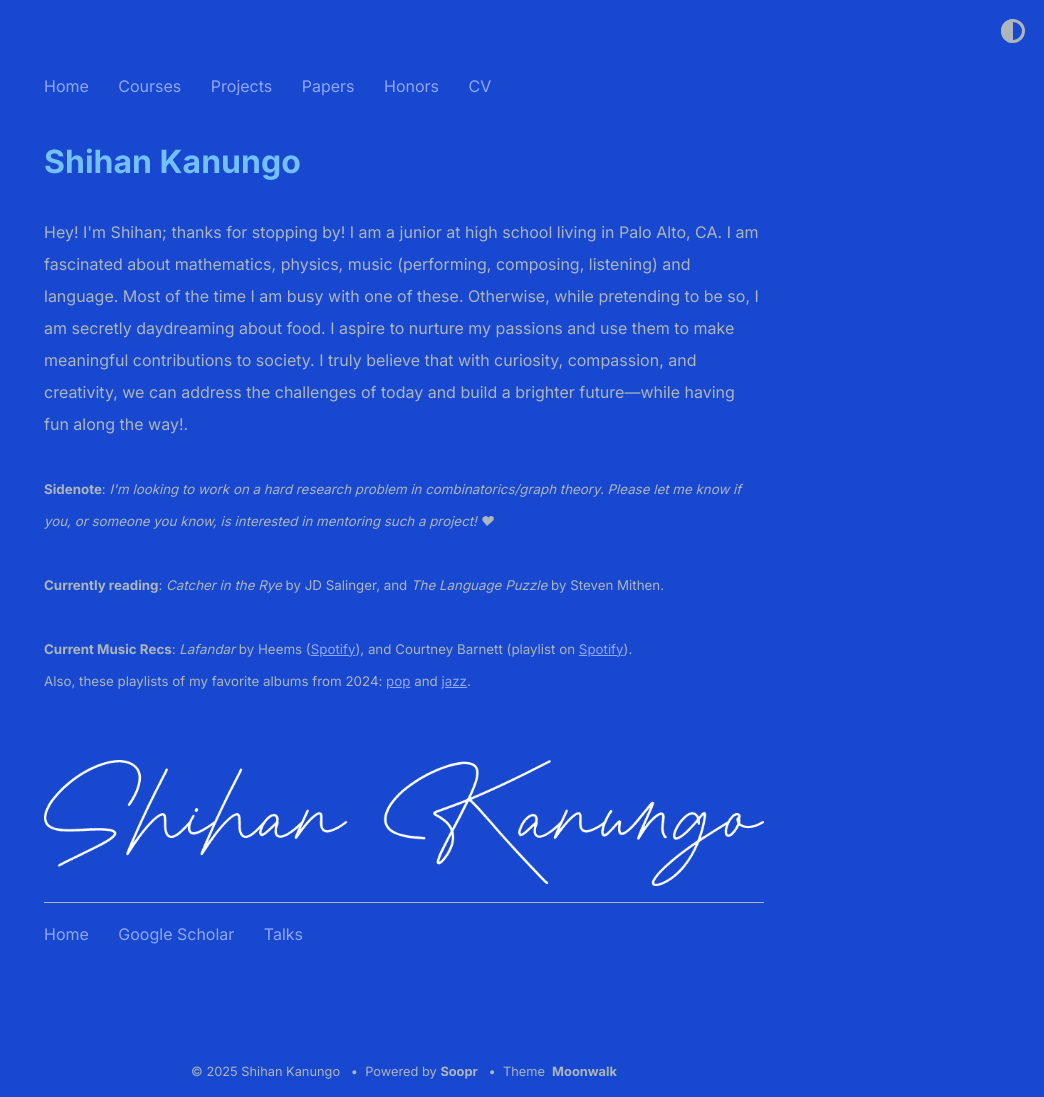
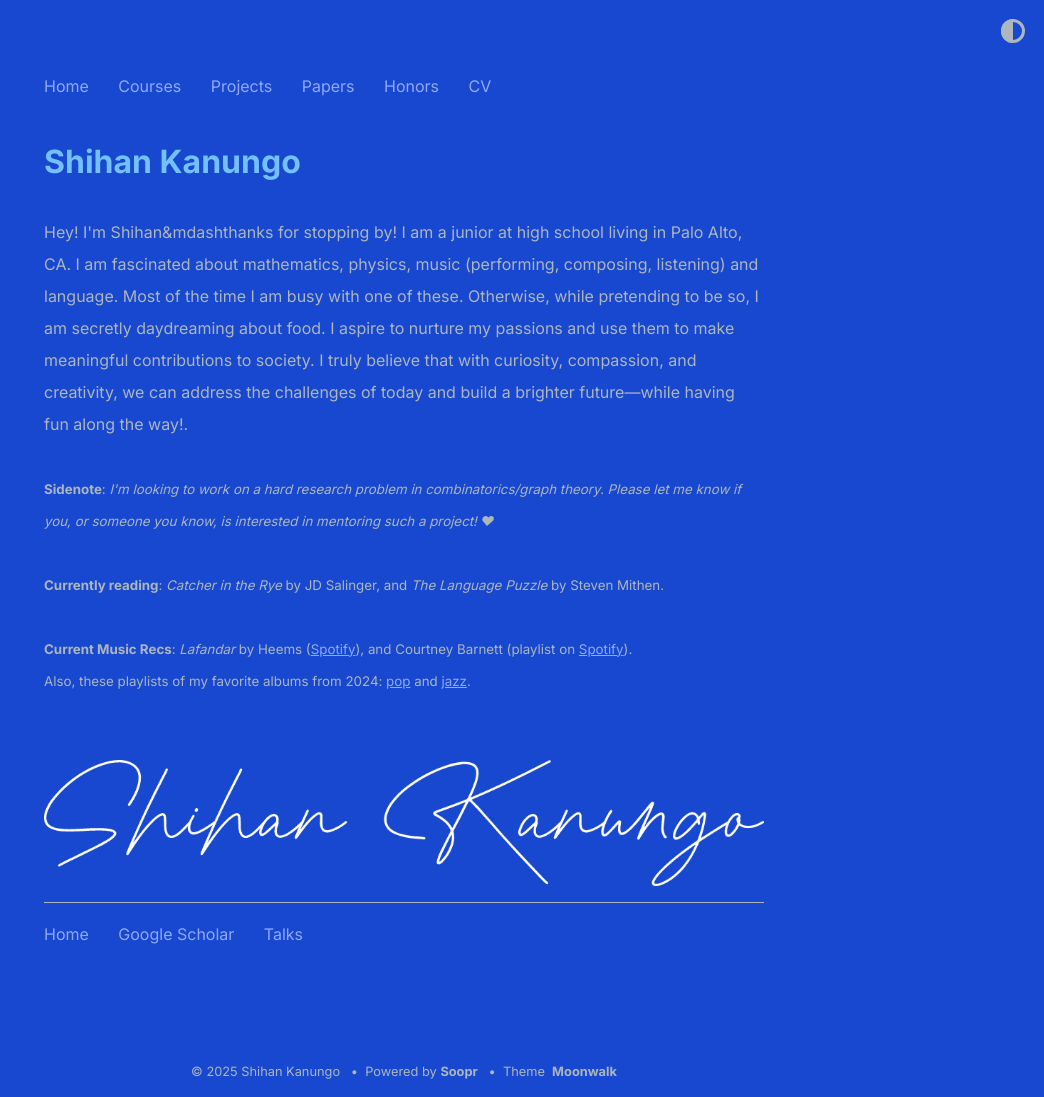
Before and after one commit to shihankanungo/shihankanungo.github.io, a Jekyll site: the page built from index.md, in a window 1280 px wide. Shown: the whole page, without its empty margins (236-1280 px from the left). Built offline with Jekyll 4.4.1, drawn with Linux system fonts in a browser that asks for light colours.

Commit message:
Update _config.yml

```diff
--- a/_config.yml
+++ b/_config.yml
@@ -2,7 +2,7 @@
 author: Shihan Kanungo
 url: https://www.shihankanungo.github.io/shihanmoonwalk/ # root address of the site
 description: > # description of the site (multiple lines allowed)
-  Hey! I'm Shihan; thanks for stopping by! I am a junior at high school living in Palo Alto, CA. I am fascinated about mathematics, physics, music (performing, composing, listening) and language. Most of the time I am busy with one of these. Otherwise, while pretending to be so, I am secretly daydreaming about food. I aspire to nurture my passions and use them to make meaningful contributions to society. I truly believe that with curiosity, compassion, and creativity, we can address the challenges of today and build a brighter future&mdash;while having fun along the way!.
+  Hey! I'm Shihan&mdashthanks for stopping by! I am a junior at high school living in Palo Alto, CA. I am fascinated about mathematics, physics, music (performing, composing, listening) and language. Most of the time I am busy with one of these. Otherwise, while pretending to be so, I am secretly daydreaming about food. I aspire to nurture my passions and use them to make meaningful contributions to society. I truly believe that with curiosity, compassion, and creativity, we can address the challenges of today and build a brighter future&mdash;while having fun along the way!.
           <br /><br />
 
           <small><b>Sidenote</b>: <i>I'm looking to work on a hard research problem in combinatorics/graph theory. Please let me know if you, or someone you know, is interested in mentoring such a project! ♥︎ </i></small>
```
